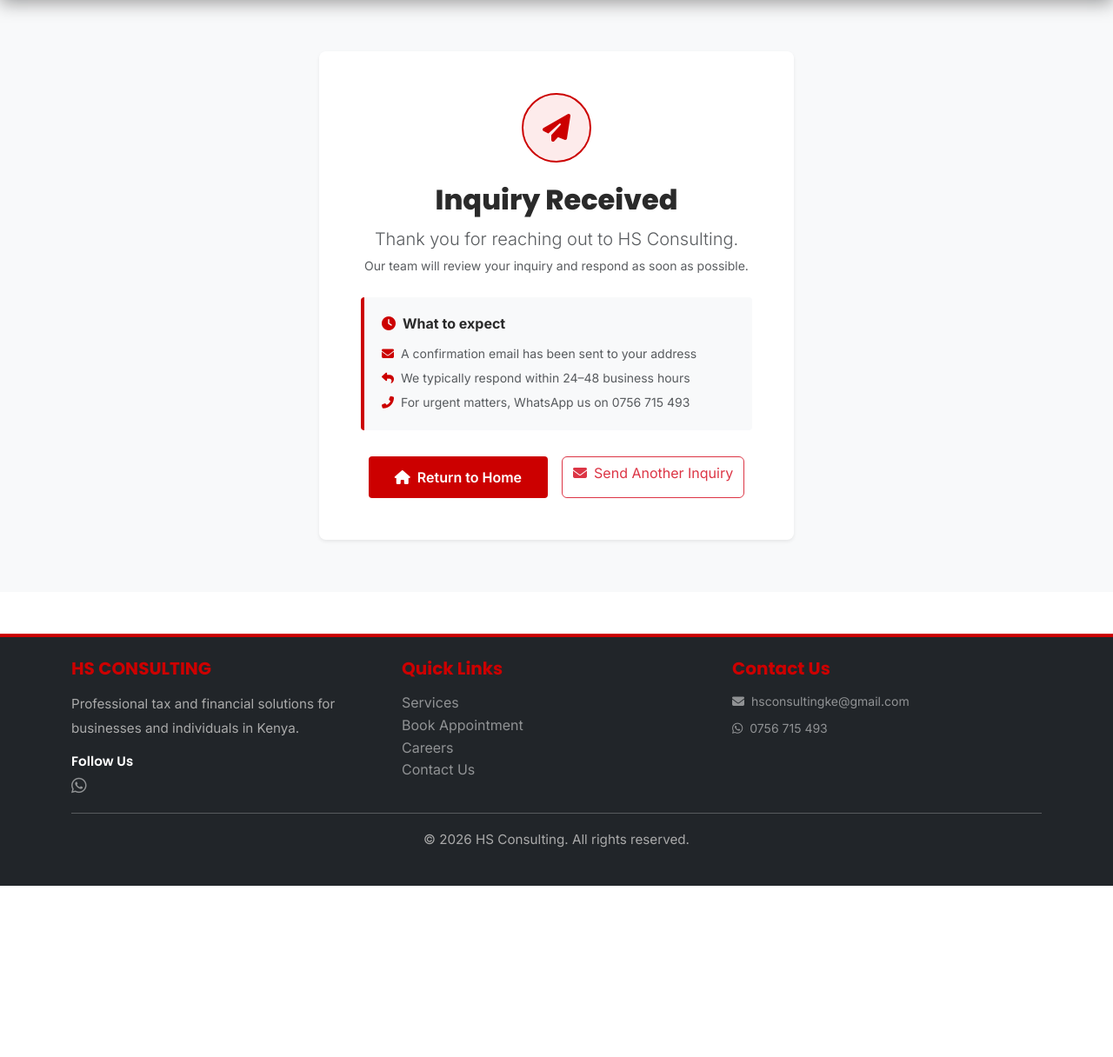
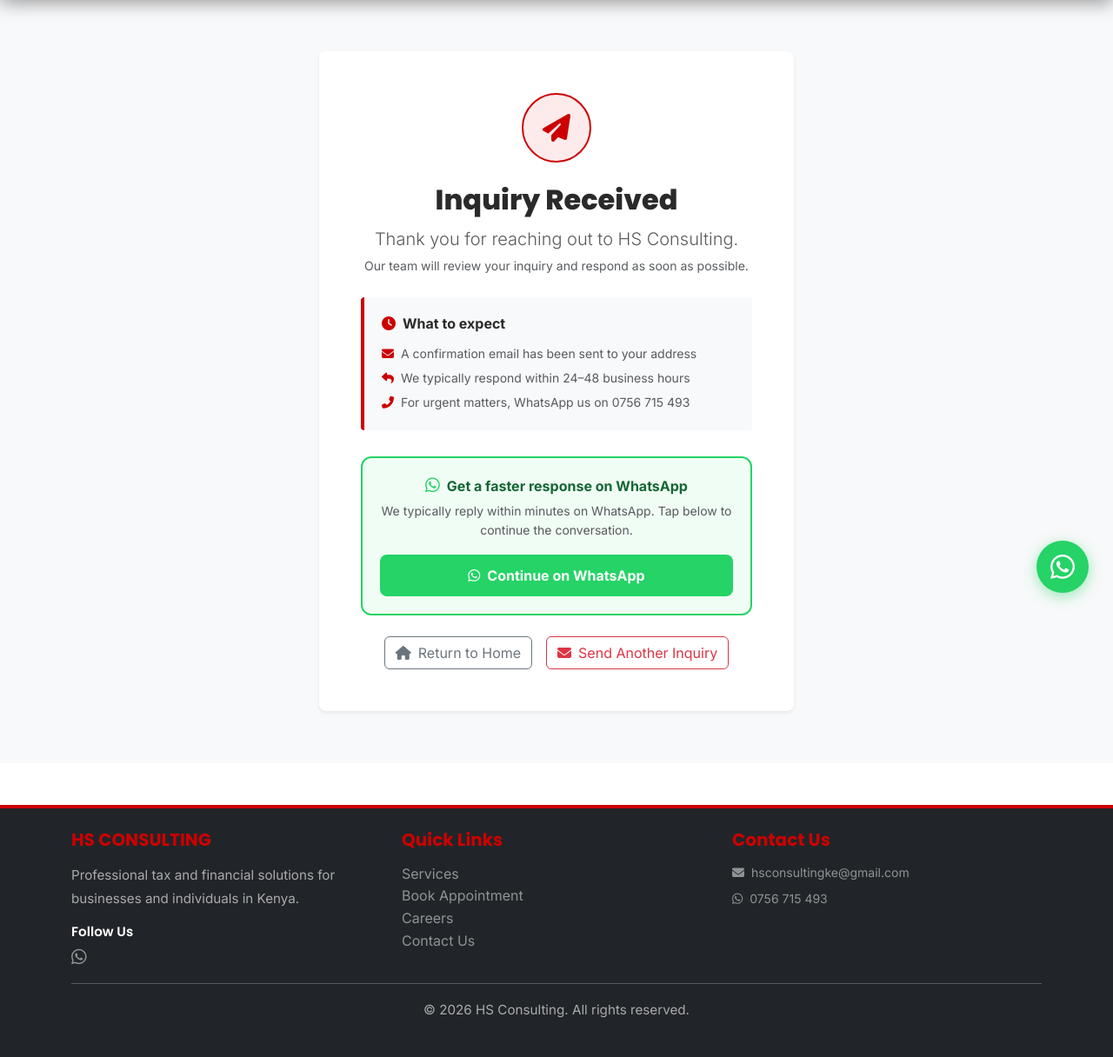
Before and after one commit to Adanhassan790/hsconsulting, a Django app: page /inquiries/success/ in a window 1280 px wide. Shown: the part 90-1306 px from the top of the page at 87% size. Before the commit the page ends 1109 px from the top, so only its background shows below. Run offline with Django 4.2, Linux system fonts and the light colour scheme; data that the repository does not hold is empty; parts of the project's set-up code (start-up, migrations or seed data) failed here and were passed over; some libraries are stand-ins or nearby versions.

Commit message:
Add WhatsApp follow-up CTA on success pages and floating WhatsApp button sitewide

```diff
--- a/templates/base/base.html
+++ b/templates/base/base.html
@@ -195,5 +195,18 @@
     <script src="https://cdn.jsdelivr.net/npm/bootstrap@5.3.0/dist/js/bootstrap.bundle.min.js"></script>
     <script src="{% static 'js/main.js' %}"></script>
     {% block extra_js %}{% endblock %}
+
+    <!-- Floating WhatsApp Button -->
+    <a href="https://wa.me/254756715493?text=Hello+HS+Consulting%2C+I+would+like+to+inquire+about+your+services."
+       target="_blank" rel="noopener" aria-label="Chat with us on WhatsApp"
+       style="position: fixed; bottom: 28px; right: 28px; z-index: 9999;
+              width: 60px; height: 60px; background: #25D366; border-radius: 50%;
+              display: flex; align-items: center; justify-content: center;
+              box-shadow: 0 4px 16px rgba(37,211,102,0.45);
+              transition: transform 0.2s, box-shadow 0.2s; text-decoration: none;"
+       onmouseover="this.style.transform='scale(1.12)'; this.style.boxShadow='0 6px 24px rgba(37,211,102,0.6)'"
+       onmouseout="this.style.transform='scale(1)'; this.style.boxShadow='0 4px 16px rgba(37,211,102,0.45)'">
+        <i class="fab fa-whatsapp" style="font-size: 2rem; color: #fff;"></i>
+    </a>
 </body>
 </html>
--- a/templates/inquiries/contact_success.html
+++ b/templates/inquiries/contact_success.html
@@ -31,8 +31,20 @@
                             </ul>
                         </div>
 
+                        <!-- WhatsApp follow-up CTA -->
+                        <div style="background: #f0fdf4; border: 2px solid #25D366; border-radius: 12px; padding: 20px; margin-bottom: 24px;">
+                            <p class="fw-bold mb-1" style="color: #166534; font-size: 1rem;">
+                                <i class="fab fa-whatsapp me-2" style="color: #25D366; font-size: 1.2rem;"></i>Get a faster response on WhatsApp
+                            </p>
+                            <p class="text-muted small mb-3">We typically reply within minutes on WhatsApp. Tap below to continue the conversation.</p>
+                            <a href="https://wa.me/254756715493?text=Hello+HS+Consulting%2C+I+just+submitted+an+inquiry+and+would+like+to+follow+up." target="_blank" rel="noopener"
+                               class="btn w-100 fw-bold" style="background: #25D366; color: #fff; border: none; padding: 12px; border-radius: 8px; font-size: 1rem;">
+                                <i class="fab fa-whatsapp me-2"></i>Continue on WhatsApp
+                            </a>
+                        </div>
+
                         <div class="d-flex gap-3 justify-content-center flex-wrap">
-                            <a href="{% url 'core:home' %}" class="btn btn-danger">
+                            <a href="{% url 'core:home' %}" class="btn btn-outline-secondary">
                                 <i class="fas fa-home me-2"></i>Return to Home
                             </a>
                             <a href="{% url 'inquiries:contact' %}" class="btn btn-outline-danger">
```
Also changed, not shown: templates/appointments/booking_success.html (+13 -1 lines).
